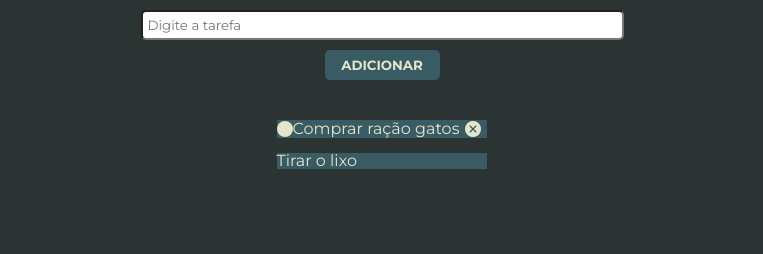
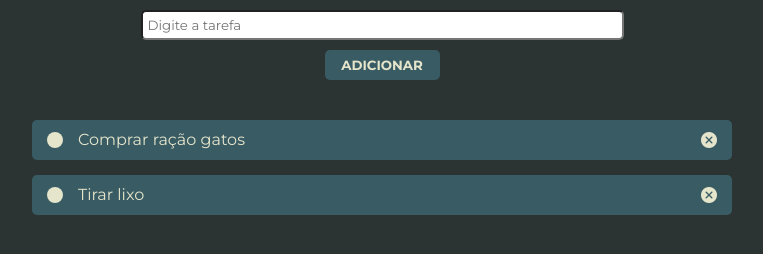
Before and after one commit to VSS-stack/to-do-list, a plain HTML site: page index.html in a window 1280 px wide. Shown: the part 160-414 px from the top of the page, without its empty margins (258-1021 px from the left). Drawn offline with Linux system fonts and the light colour scheme.

Commit message:
finalizando estilização básica

```diff
--- a/index.html
+++ b/index.html
@@ -24,10 +24,14 @@
             <ul>
                 <li class="item">
                     <button class="check"></button>
-                    <p>Comprar ração gatos</p>
+                    <p class="item-dscr">Comprar ração gatos</p>
                     <button class="btn-delete"><img class="delete-icon" src="./assets/close-icon.png" alt="icone excluir"></button>
                 </li>
-                <li class="item"><p>Tirar o lixo</p></li>
+                <li class="item">
+                    <button class="check"></button>
+                    <p class="item-dscr">Tirar lixo</p>
+                    <button class="btn-delete"><img class="delete-icon" src="./assets/close-icon.png" alt="icone excluir"></button>
+                </li>
             </ul>
         </section>
     </main>
--- a/style.css
+++ b/style.css
@@ -60,7 +60,11 @@ form {
     display: flex;
     flex-direction: row;
     align-items: center;
+    justify-content: space-between;
     margin-bottom: 15px;
+    height: 40px;
+    width: 700px;
+    border-radius: 5px;
 }
 
 .check {
@@ -69,13 +73,21 @@ form {
     width: 16px;
     border-radius: 100%;
     border: none;
+    margin: 0 15px;
+    cursor: pointer;
 }
 
-.check:active {
+.check.ativo {
     background-color: transparent;
     background-image: url(./assets/check-icon.png);
     background-repeat: no-repeat;
     background-size: contain;
+}
+
+.item-dscr {
+    flex-grow: 1;
+    display: flex;
+    justify-content: flex-start;
 }
 
 .btn-delete {
@@ -83,6 +95,8 @@ form {
     border: none;
     display: flex;
     cursor: pointer;
+    padding: 0;
+    margin: 0 15px;
 }
 
 .delete-icon {
```
